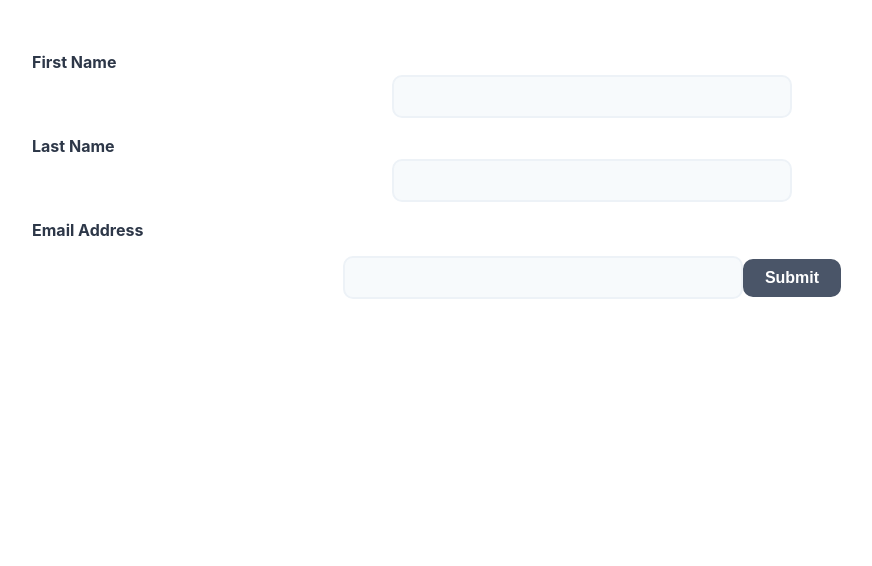
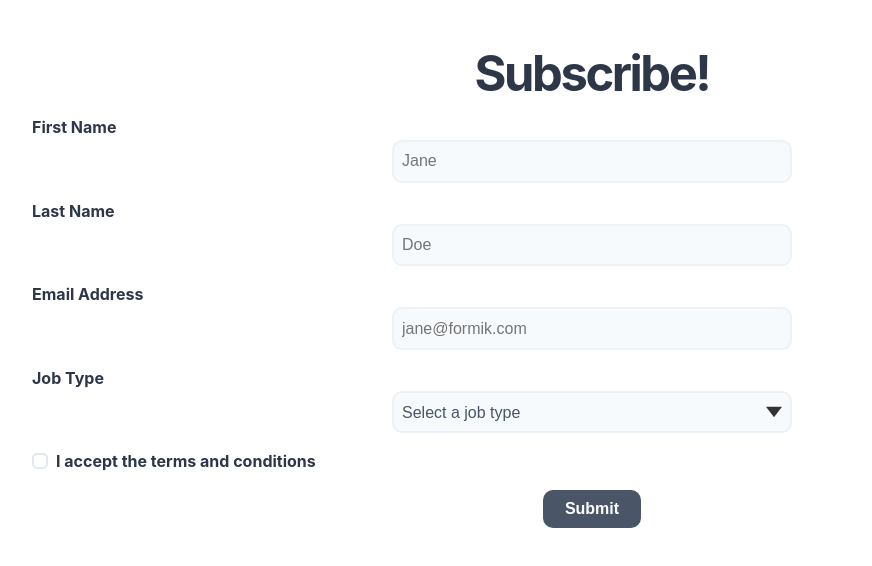
Before and after one commit to HumayunHabib/react-formik-newsletter-form, a React (Create React App) app: page / in a window 1280 px wide. Shown: the top 566 px of the page, without its empty margins (48-920 px from the left). Built offline with nearby package versions, Linux system fonts and the light colour scheme.

Commit message:
abstractions added to inputs to minimize code

```diff
--- a/src/NewsLetterForms/SignupForm.js
+++ b/src/NewsLetterForms/SignupForm.js
@@ -1,11 +1,68 @@
 import React from "react";
-import { Formik, Form, Field, ErrorMessage } from "formik";
+import { Formik, Form, useField } from "formik";
 import * as Yup from "yup";
 
+const MyTextInput = ({ label, ...props }) => {
+  // useField() returns [formik.getFieldProps(), formik.getFieldMeta()]
+  // which we can spread on <input>. We can use field meta to show an error
+  // message if the field is invalid and it has been touched (i.e. visited)
+  const [field, meta] = useField(props);
+  return (
+    <>
+      <label htmlFor={props.id || props.name}>{label}</label>
+      <input className="text-input" {...field} {...props} />
+      {meta.touched && meta.error ? (
+        <div className="error">{meta.error}</div>
+      ) : null}
+    </>
+  );
+};
+
+const MyCheckbox = ({ children, ...props }) => {
+  // React treats radios and checkbox inputs differently other input types, select, and textarea.
+  // Formik does this too! When you specify `type` to useField(), it will
+  // return the correct bag of props for you -- a `checked` prop will be included
+  // in `field` alongside `name`, `value`, `onChange`, and `onBlur`
+  const [field, meta] = useField({ ...props, type: "checkbox" });
+  return (
+    <div>
+      <label className="checkbox-input">
+        <input type="checkbox" {...field} {...props} />
+        {children}
+      </label>
+      {meta.touched && meta.error ? (
+        <div className="error">{meta.error}</div>
+      ) : null}
+    </div>
+  );
+};
+
+const MySelect = ({ label, ...props }) => {
+  const [field, meta] = useField(props);
+  return (
+    <div>
+      <label htmlFor={props.id || props.name}>{label}</label>
+      <select {...field} {...props} />
+      {meta.touched && meta.error ? (
+        <div className="error">{meta.error}</div>
+      ) : null}
+    </div>
+  );
+};
+
+// And now we can use these
 const SignupForm = () => {
   return (
+    <>
+      <h1>Subscribe!</h1>
       <Formik
-      initialValues={{ firstName: "", lastName: "", email: "" }}
+        initialValues={{
+          firstName: "",
+          lastName: "",
+          email: "",
+          acceptedTerms: false, // added for our checkbox
+          jobType: "", // added for our select
+        }}
         validationSchema={Yup.object({
           firstName: Yup.string()
             .max(15, "Must be 15 characters or less")
@@ -13,7 +70,18 @@
           lastName: Yup.string()
             .max(20, "Must be 20 characters or less")
             .required("Required"),
-        email: Yup.string().email("Invalid email address").required("Required"),
+          email: Yup.string()
+            .email("Invalid email address")
+            .required("Required"),
+          acceptedTerms: Yup.boolean()
+            .required("Required")
+            .oneOf([true], "You must accept the terms and conditions."),
+          jobType: Yup.string()
+            .oneOf(
+              ["designer", "development", "product", "other"],
+              "Invalid Job Type"
+            )
+            .required("Required"),
         })}
         onSubmit={(values, { setSubmitting }) => {
           setTimeout(() => {
@@ -23,27 +91,43 @@
         }}
       >
         <Form>
-        <label htmlFor="firstName">First Name</label>
-        <Field name="firstName" type="text" />
-        <ErrorMessage name="firstName" />
-        <label htmlFor="lastName">Last Name</label>
-        <Field name="lastName" type="text" />
-        <ErrorMessage name="lastName" />
-        <label htmlFor="email">Email Address</label>
-        <Field name="email" type="email" />
-        <ErrorMessage name="email" />
-        {/* <Field name="firstName" className="form-input" placeholder="Jane" /> */}
-        {/* <textarea className="form-textarea"/></textarea> */}
-        {/* <Field name="message" as="textarea" className="form-textarea" /> */}
-        {/* // <select className="my-select"/> */}
-        {/* <Field name="colors" as="select" className="my-select">
-          <option value="red">Red</option>
-          <option value="green">Green</option>
-          <option value="blue">Blue</option>
-        </Field> */}
+          <MyTextInput
+            label="First Name"
+            name="firstName"
+            type="text"
+            placeholder="Jane"
+          />
+
+          <MyTextInput
+            label="Last Name"
+            name="lastName"
+            type="text"
+            placeholder="Doe"
+          />
+
+          <MyTextInput
+            label="Email Address"
+            name="email"
+            type="email"
+            placeholder="jane@formik.com"
+          />
+
+          <MySelect label="Job Type" name="jobType">
+            <option value="">Select a job type</option>
+            <option value="designer">Designer</option>
+            <option value="development">Developer</option>
+            <option value="product">Product Manager</option>
+            <option value="other">Other</option>
+          </MySelect>
+
+          <MyCheckbox name="acceptedTerms">
+            I accept the terms and conditions
+          </MyCheckbox>
+
           <button type="submit">Submit</button>
         </Form>
       </Formik>
+    </>
   );
 };
 
```
Lines whose indentation alone changed are shown as unchanged.
